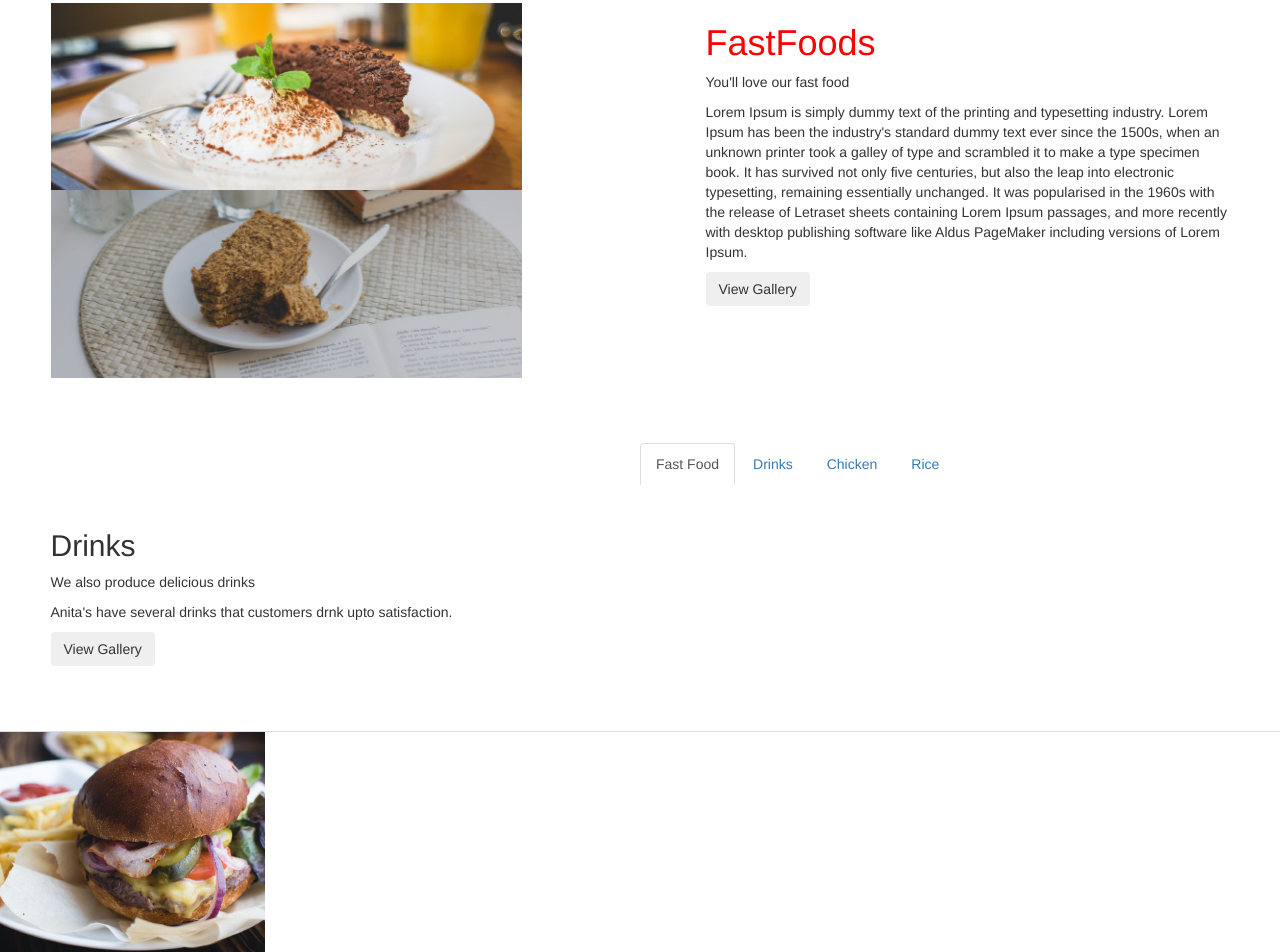
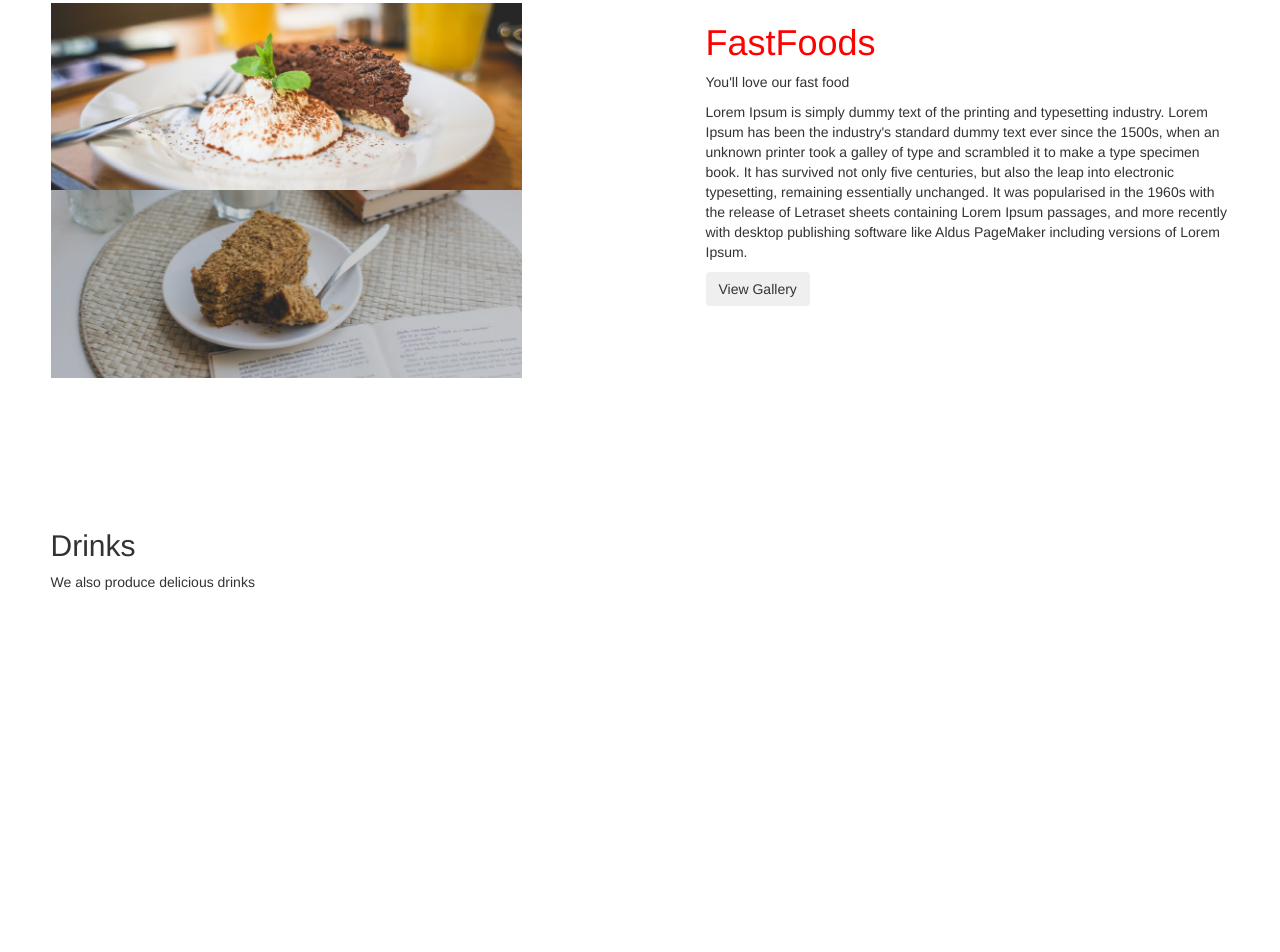
Before and after one commit to adhiambo16/Anitas-Kitchen, a plain HTML site: page index.html in a window 1280 px wide. Shown: the part 1103-2055 px from the top of the page. After the commit the page ends 1770 px from the top, so only its background shows below. Drawn offline with Linux system fonts and the light colour scheme.

Commit message:
added a p

```diff
--- a/index.html
+++ b/index.html
@@ -55,10 +55,11 @@
     <div class="col-md-6" style="padding: 5%;">
     <h2>Drinks</h2>
     <p>We also produce delicious drinks</p>
-    <p>Anita's have several drinks that customers drnk upto satisfaction.</p>
-    <button class="btn btn1" id="View Gallery">View Gallery</button>
+    <!-- <p>Anita's have several drinks that customers drnk upto satisfaction.</p>
+    <button class="btn btn1" id="View Gallery">View Gallery</button> -->
   </div>
-<div class="container">
+  </div>
+<!-- <div class="container">
     <ul class="nav nav-tabs">
       <li class="active"><a data-toggle="tab" href="#fastfood">Fast Food</a></li>
       <li><a data-toggle="tab" href="#Drinks">Drinks</a></li>
@@ -72,7 +73,7 @@
         <div class="col-md-3" >
           <img src="mpft-ip/beefBurger.jpg">
         </div>
-
+ -->
 
   </div>
 <script src="js/jquery-3.3.1.js"></script>
```
